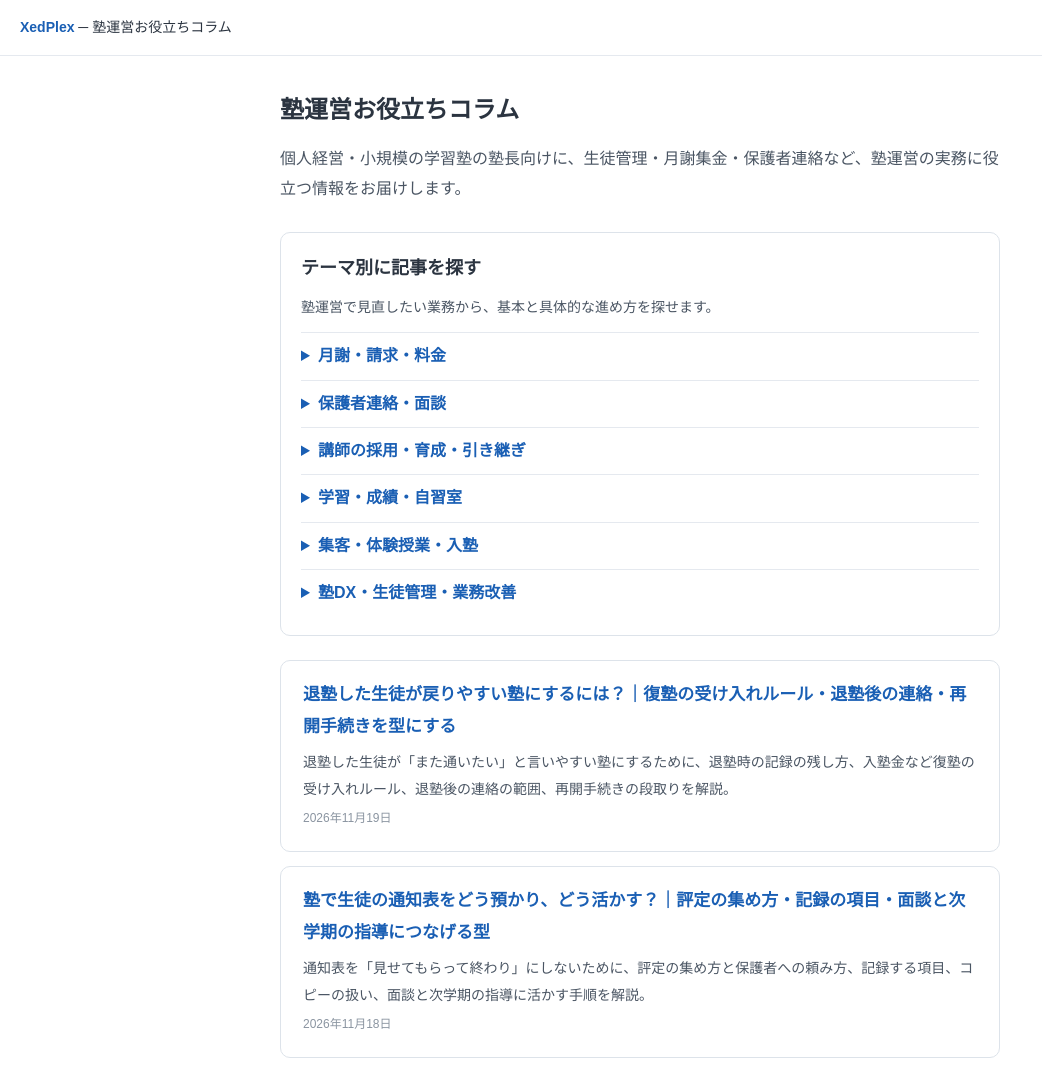
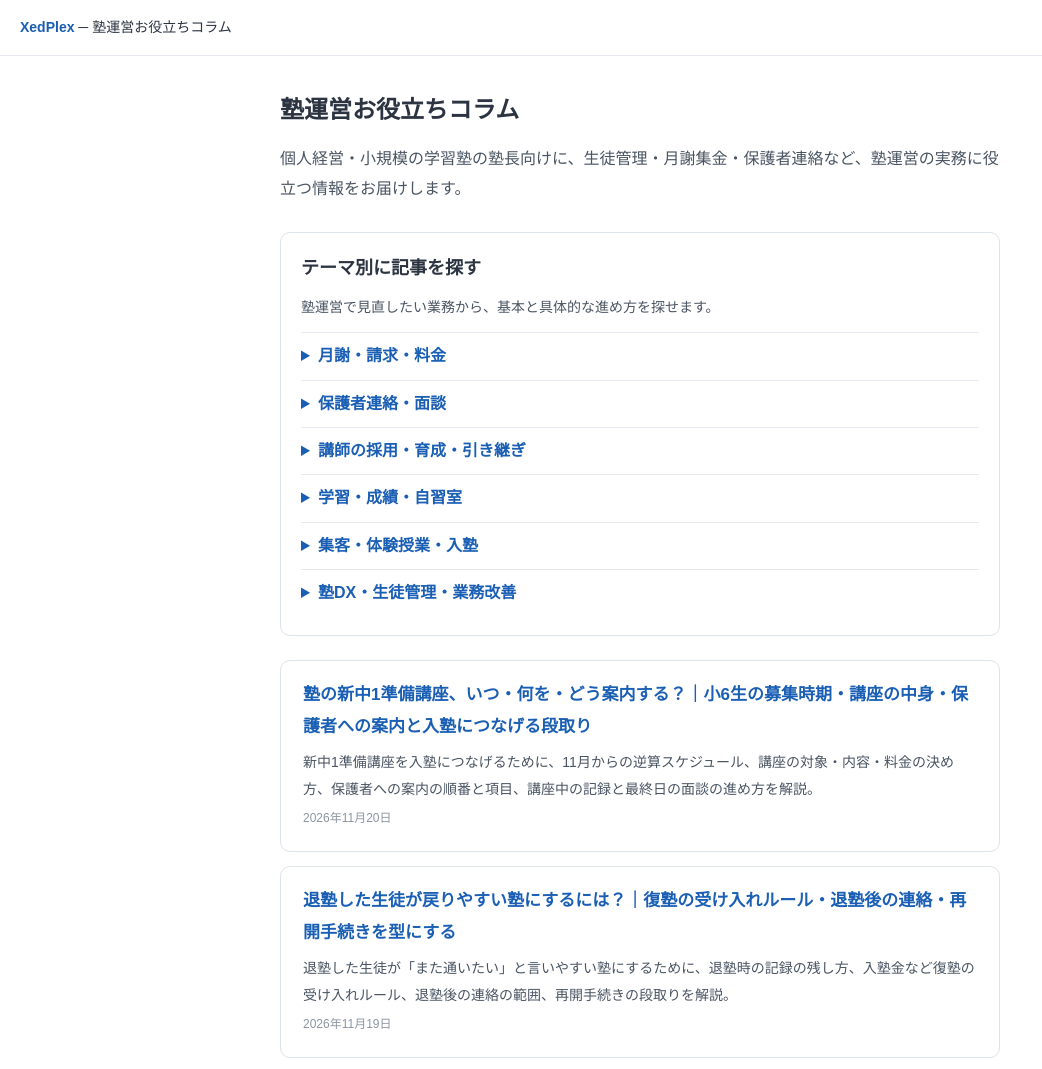
Before and after one commit to BrightGeniusSawada/xedplex-column, a plain HTML site: page index.html in a window 1280 px wide. Shown: the top 1069 px of the page, without its empty margins (0-1042 px from the left). Drawn offline with Linux system fonts and the light colour scheme.

Commit message:
記事追加: 塾の新中1準備講座、いつ・何を・どう案内する？（一覧に追加）

```diff
--- a/index.html
+++ b/index.html
@@ -96,6 +96,11 @@
 <!-- seo-topics:end -->
 
 <!-- ▼ 新しい記事はこのリストの一番上に追加してください -->
+<a class="card" href="shinchu1-junbi-koza-unei.html">
+  <h2>塾の新中1準備講座、いつ・何を・どう案内する？｜小6生の募集時期・講座の中身・保護者への案内と入塾につなげる段取り</h2>
+  <p>新中1準備講座を入塾につなげるために、11月からの逆算スケジュール、講座の対象・内容・料金の決め方、保護者への案内の順番と項目、講座中の記録と最終日の面談の進め方を解説。</p>
+  <span class="date">2026年11月20日</span>
+</a>
 <a class="card" href="taijukusei-fukujuku-ukeire.html">
   <h2>退塾した生徒が戻りやすい塾にするには？｜復塾の受け入れルール・退塾後の連絡・再開手続きを型にする</h2>
   <p>退塾した生徒が「また通いたい」と言いやすい塾にするために、退塾時の記録の残し方、入塾金など復塾の受け入れルール、退塾後の連絡の範囲、再開手続きの段取りを解説。</p>
```
